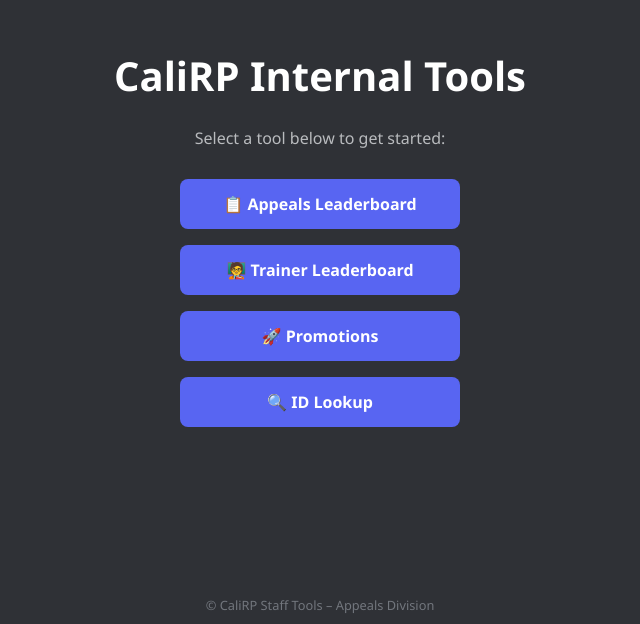
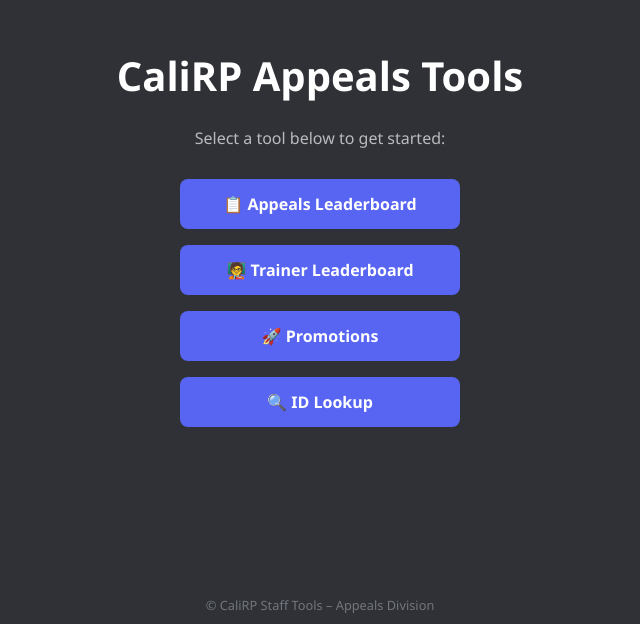
Before and after one commit to bigbrainmatt/calirp-appeals, a plain HTML site: page index.html in a window 1280 px wide. Shown: the part 176-800 px from the top of the page, without its empty margins (320-960 px from the left). Drawn offline with Linux system fonts and the light colour scheme.

Commit message:
Update index.html

```diff
--- a/index.html
+++ b/index.html
@@ -63,7 +63,7 @@
 </head>
 <body>
 
-  <h1>CaliRP Internal Tools</h1>
+  <h1>CaliRP Appeals Tools</h1>
   <p>Select a tool below to get started:</p>
 
   <div class="button-group">
```
